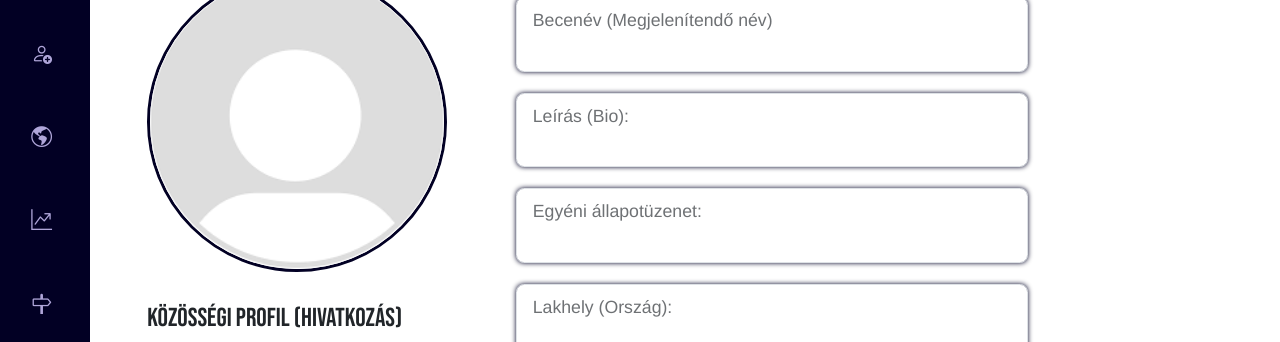
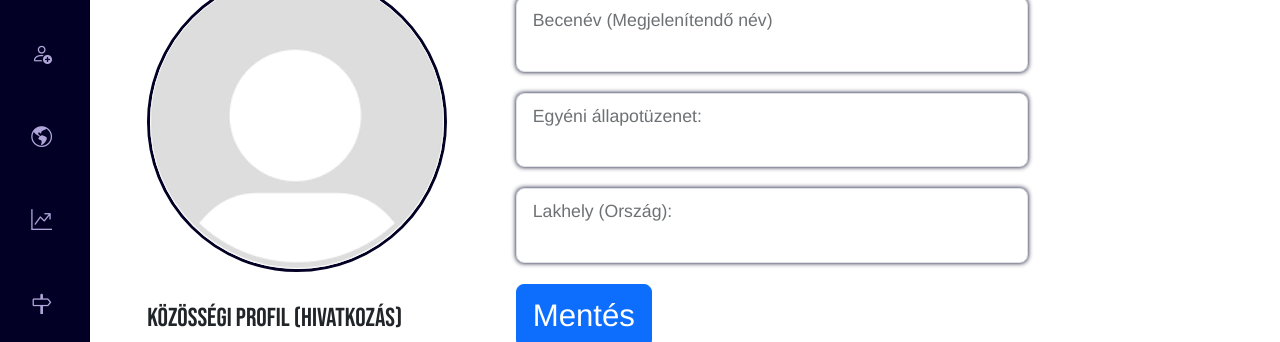
Before and after one commit to Mullerlotyokess/KriptoBazisWEB, a plain HTML site: page index.html at #!/profile in a window 1280 px wide. Shown: the part 184-526 px from the top of the page. Drawn offline with nearby package versions, Linux system fonts and the light colour scheme.

Commit message:
profil nézet frissítve

```diff
--- a/Views/profile.html
+++ b/Views/profile.html
@@ -19,10 +19,6 @@
                         <label for="text">Becenév (Megjelenítendő név)</label>
                     </div>
                     <div class="form-floating mb-3">
-                        <input type="textarea" class="form-control w-75 " id="bio" ng-model="user.bio">
-                        <label for="pass">Leírás (Bio):</label>
-                    </div>
-                    <div class="form-floating mb-3">
                         <input type="text" class="form-control w-75" id="status" ng-model="user.status">
                         <label for="pass">Egyéni állapotüzenet:</label>
                     </div>
```
